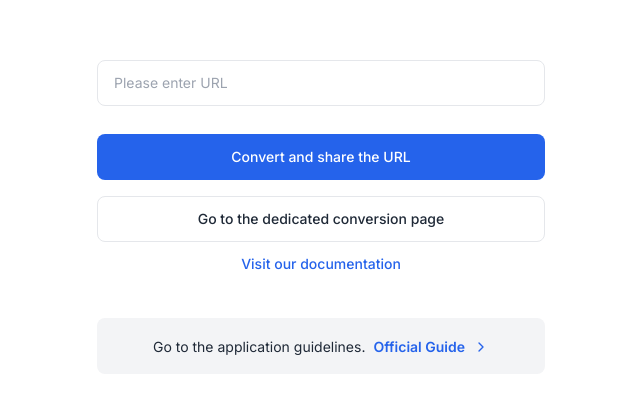
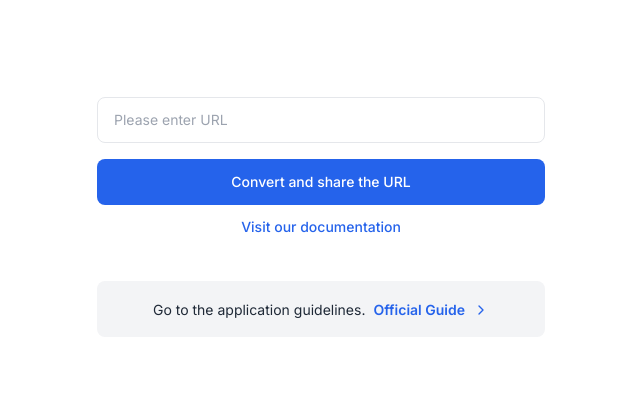
Before and after one commit to minagishl/google-account-permission-handler, a Next.js app: page /share in a window 1280 px wide. Shown: the part 183-576 px from the top of the page, without its empty margins (319-959 px from the left). Built offline with nearby package versions, Linux system fonts and the light colour scheme; no server answers.

Commit message:
Fixed design of shared pages

```diff
--- a/src/app/page.tsx
+++ b/src/app/page.tsx
@@ -67,7 +67,9 @@ export default function Home() {
         className="flex w-full max-w-md flex-col space-y-4"
         onSubmit={handleSubmit}
       >
-        <Input url={url} onChange={onChange} clearUrl={clearUrl} />
+        <div className="relative mb-3">
+          <Input url={url} onChange={onChange} clearUrl={clearUrl} />
+        </div>
         <Button
           type="submit"
           disabled={clickButton}
--- a/src/app/share/page.tsx
+++ b/src/app/share/page.tsx
@@ -80,10 +80,6 @@ export default function Home() {
     }
   };
 
-  const handleSecondaryButtonClick = () => {
-    router.push('/');
-  };
-
   const handleRedirect = () => {
     router.push(process.env.NEXT_PUBLIC_REDIRECT_URL ?? '/');
   };
@@ -97,14 +93,6 @@ export default function Home() {
         <Input url={url} onChange={onChange} clearUrl={clearUrl} />
         <Button type="submit" color="primary" font="medium">
           Convert and share the URL
-        </Button>
-        <Button
-          type="button"
-          color="secondary"
-          font="medium"
-          onClick={handleSecondaryButtonClick}
-        >
-          Go to the dedicated conversion page
         </Button>
       </form>
       {process.env.NEXT_PUBLIC_REDIRECT_HIDDEN !== 'true' && (
--- a/src/components/input/index.tsx
+++ b/src/components/input/index.tsx
@@ -6,7 +6,7 @@ interface UrlInputProps {
 
 export default function Input({ url, onChange, clearUrl }: UrlInputProps) {
   return (
-    <div className="relative mb-3">
+    <div>
       <input
         tabIndex={1}
         onChange={onChange}
```
